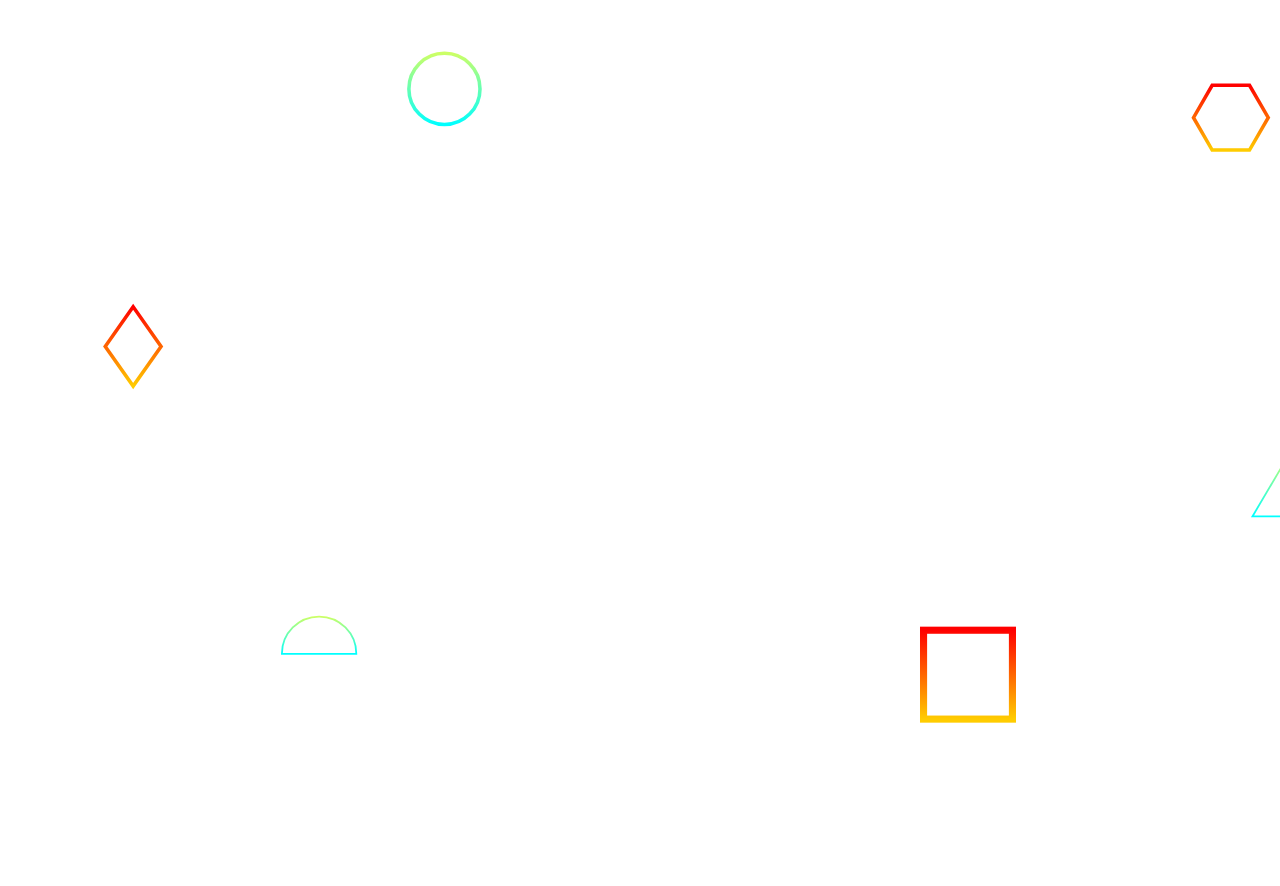
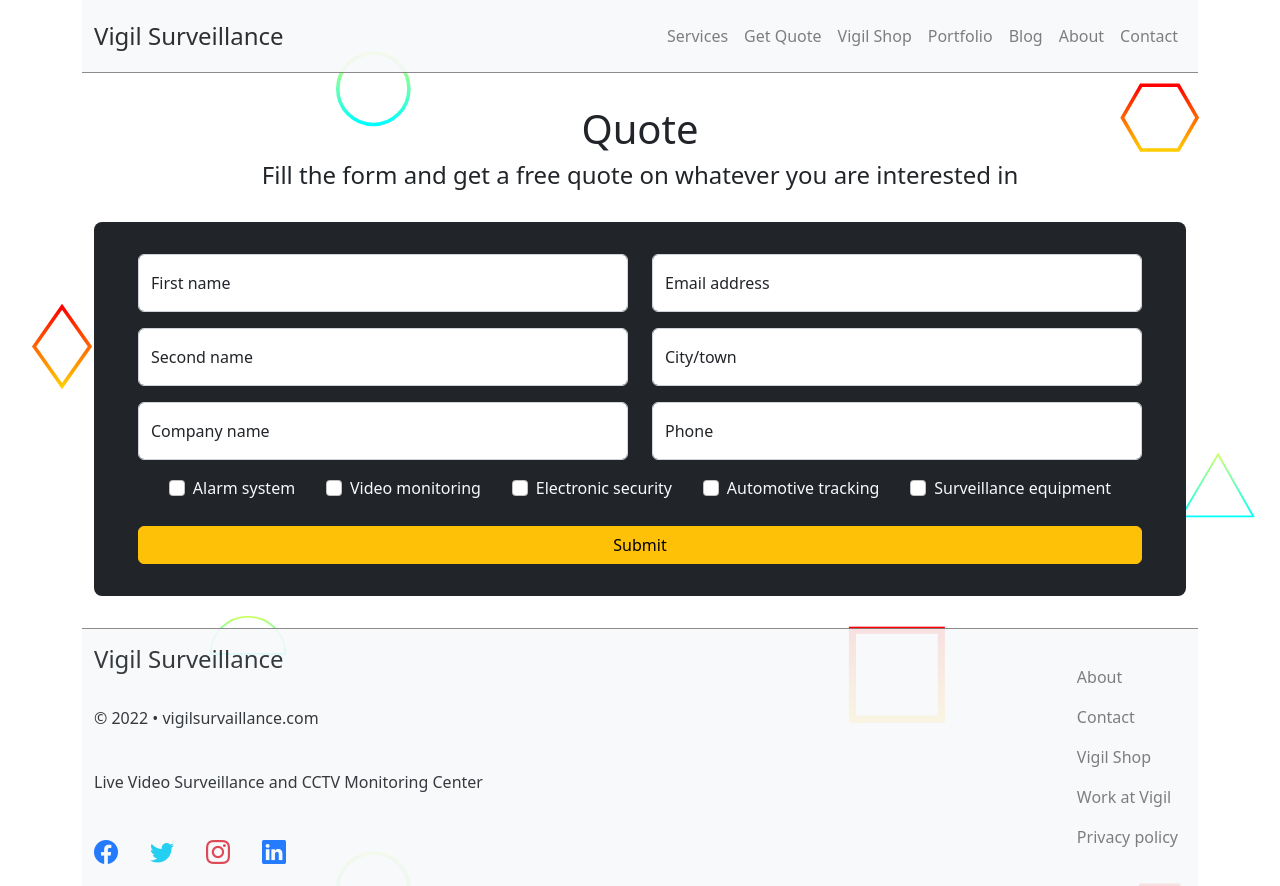
Before and after one commit to LoisaKitakaya/Vigil-Survailance, a React (Create React App) app: page /quote in a window 1280 px wide. Before the commit this address had no page. Before the commit the page ends 800 px from the top, so only its background shows below. Built offline with nearby package versions, Linux system fonts and the light colour scheme.

Commit message:
created quote page

```diff
--- a/src/App.js
+++ b/src/App.js
@@ -5,6 +5,7 @@ import { Routes, Route } from "react-router-dom";
 import "./css/App.css";
 
 import Home from "./pages/Home";
+import Quote from "./pages/Quote";
 import Services from "./pages/Services";
 
 const client = new ApolloClient({
@@ -20,6 +21,7 @@ function App() {
         <Routes>
           <Route path="/" element={<Home />} />
           <Route path="/services" element={<Services />} />
+          <Route path="/quote" element={<Quote />} />
         </Routes>
         {/* app routes */}
       </div>
--- a/src/css/App.css
+++ b/src/css/App.css
@@ -138,9 +138,36 @@
   opacity: 0.9;
 }
 
-.services-container {
+.services-container,
+.quote-container {
   margin: 2rem auto;
 }
+
+.quote-form form {
+  padding: 2rem !important;
+  width: fit-content;
+  margin: auto;
+  border-radius: 0.5rem;
+}
+
+.quote-form form .row {
+  width: fit-content;
+  margin: auto;
+}
+
+.check-boxes {
+  display: flex;
+  justify-content: space-evenly;
+}
+
+/* .check-boxes .form-check {
+  margin-right: 1rem;
+} */
+
+/* .quote-form form .btn {
+  width: 80%;
+  text-align: center;
+} */
 
 /* media query for responsiveness */
 
@@ -226,4 +253,23 @@
     width: 100% !important;
     margin: 1rem auto;
   }
+
+  .check-boxes {
+    flex-wrap: wrap;
+    flex-direction: column;
+    align-items: center;
+  }
+
+  .quote-form form {
+    padding: auto !important;
+  }
+
+  .quote-form form .row {
+    width: 100% !important;
+    flex-direction: column;
+  }
+
+  .quote-form form .row .col-6 {
+    width: 100% !important;
+  }
 }
--- /dev/null
+++ b/src/pages/Quote.jsx
@@ -0,0 +1,162 @@
+import PageTitle from "../components/PageTitle";
+import Footer from "../layout/Footer";
+import Navbar from "../layout/Navbar";
+
+const Quote = () => {
+  PageTitle("Vigil | Quote");
+
+  return (
+    <div className="quote">
+      {/* navigation */}
+      <Navbar />
+      {/* navigation */}
+
+      {/* body */}
+      <div className="container-fluid">
+        {/* quote */}
+        <div className="quote-container">
+          <h1 className="text-center">Quote</h1>
+          <h4 className="text-center">
+            Fill the form and get a free quote on whatever you are interested in
+          </h4>
+          <br />
+          <div className="quote-form">
+            <form action="#" className="bg-dark text-light">
+              <div className="row text-dark">
+                <div className="col-6">
+                  <div class="form-floating mb-3">
+                    <input
+                      type="text"
+                      class="form-control"
+                      name="firstname"
+                      placeholder="First Name"
+                    />
+                    <label for="firstname">First name</label>
+                  </div>
+                  <div class="form-floating mb-3">
+                    <input
+                      type="text"
+                      class="form-control"
+                      name="secondname"
+                      placeholder="Second Name"
+                    />
+                    <label for="secondname">Second name</label>
+                  </div>
+                  <div class="form-floating mb-3">
+                    <input
+                      type="text"
+                      class="form-control"
+                      name="company"
+                      placeholder="Company Name"
+                    />
+                    <label for="company">Company name</label>
+                  </div>
+                </div>
+                <div className="col-6">
+                  <div class="form-floating mb-3">
+                    <input
+                      type="email"
+                      class="form-control"
+                      name="email"
+                      placeholder="Email address"
+                    />
+                    <label for="email">Email address</label>
+                  </div>
+                  <div class="form-floating mb-3">
+                    <input
+                      type="text"
+                      class="form-control"
+                      name="city"
+                      placeholder="City Name"
+                    />
+                    <label for="city">City/town</label>
+                  </div>
+                  <div class="form-floating mb-3">
+                    <input
+                      type="text"
+                      class="form-control"
+                      name="phone"
+                      placeholder="Phone Number"
+                    />
+                    <label for="phone">Phone</label>
+                  </div>
+                </div>
+                <div className="check-boxes text-light">
+                  <div class="form-check">
+                    <input
+                      class="form-check-input"
+                      type="checkbox"
+                      value=""
+                      name="alarmsystem"
+                    />
+                    <label class="form-check-label" for="alarmsystem">
+                      Alarm system
+                    </label>
+                  </div>
+                  <div class="form-check">
+                    <input
+                      class="form-check-input"
+                      type="checkbox"
+                      value=""
+                      name="videomonitoring"
+                    />
+                    <label class="form-check-label" for="videomonitoring">
+                      Video monitoring
+                    </label>
+                  </div>
+                  <div class="form-check">
+                    <input
+                      class="form-check-input"
+                      type="checkbox"
+                      value=""
+                      name="electronic"
+                    />
+                    <label class="form-check-label" for="electronic">
+                      Electronic security
+                    </label>
+                  </div>
+                  <div class="form-check">
+                    <input
+                      class="form-check-input"
+                      type="checkbox"
+                      value=""
+                      name="automotive"
+                    />
+                    <label class="form-check-label" for="automotive">
+                      Automotive tracking
+                    </label>
+                  </div>
+                  <div class="form-check">
+                    <input
+                      class="form-check-input"
+                      type="checkbox"
+                      value=""
+                      name="equipment"
+                    />
+                    <label class="form-check-label" for="equipment">
+                      Surveillance equipment
+                    </label>
+                  </div>
+                </div>
+              </div>
+              <br />
+              <div className="container-fluid">
+                <button type="submit" class="btn btn-warning container-fluid">
+                  Submit
+                </button>
+              </div>
+            </form>
+          </div>
+        </div>
+        {/* quote */}
+      </div>
+      {/* body */}
+
+      {/* footer */}
+      <Footer />
+      {/* footer */}
+    </div>
+  );
+};
+
+export default Quote;
```
